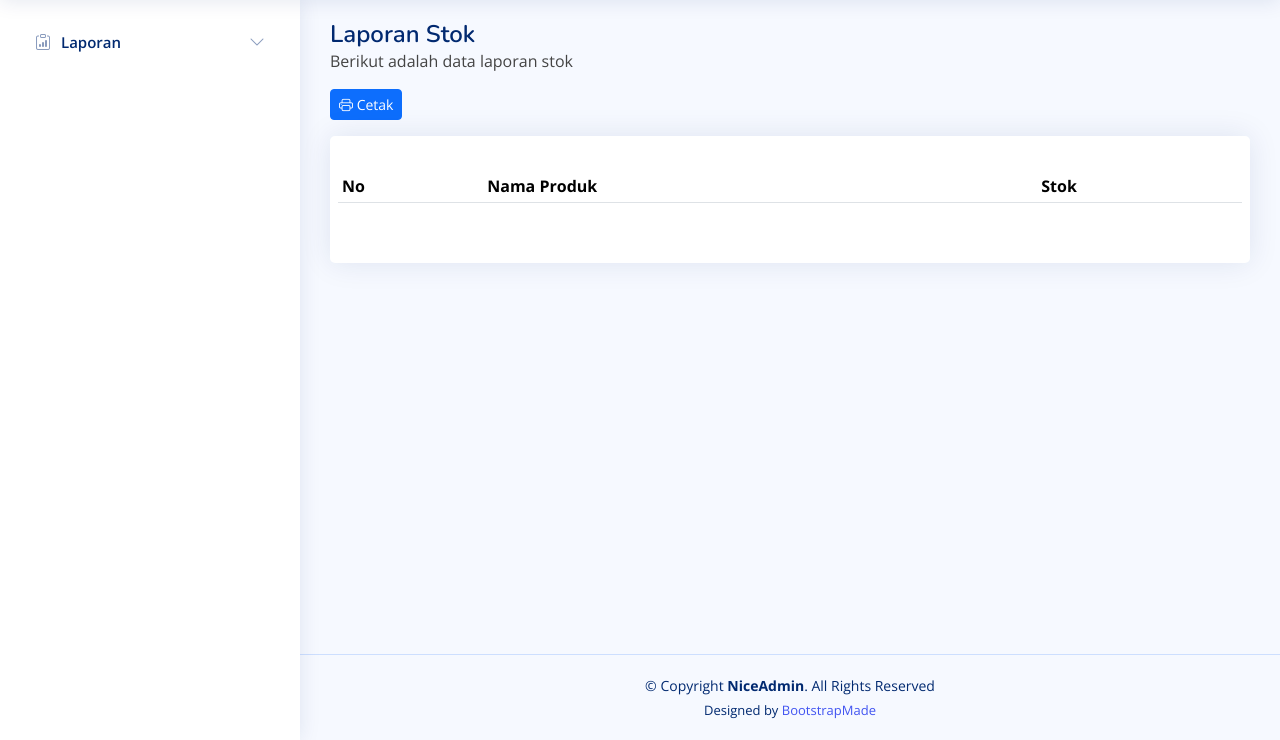
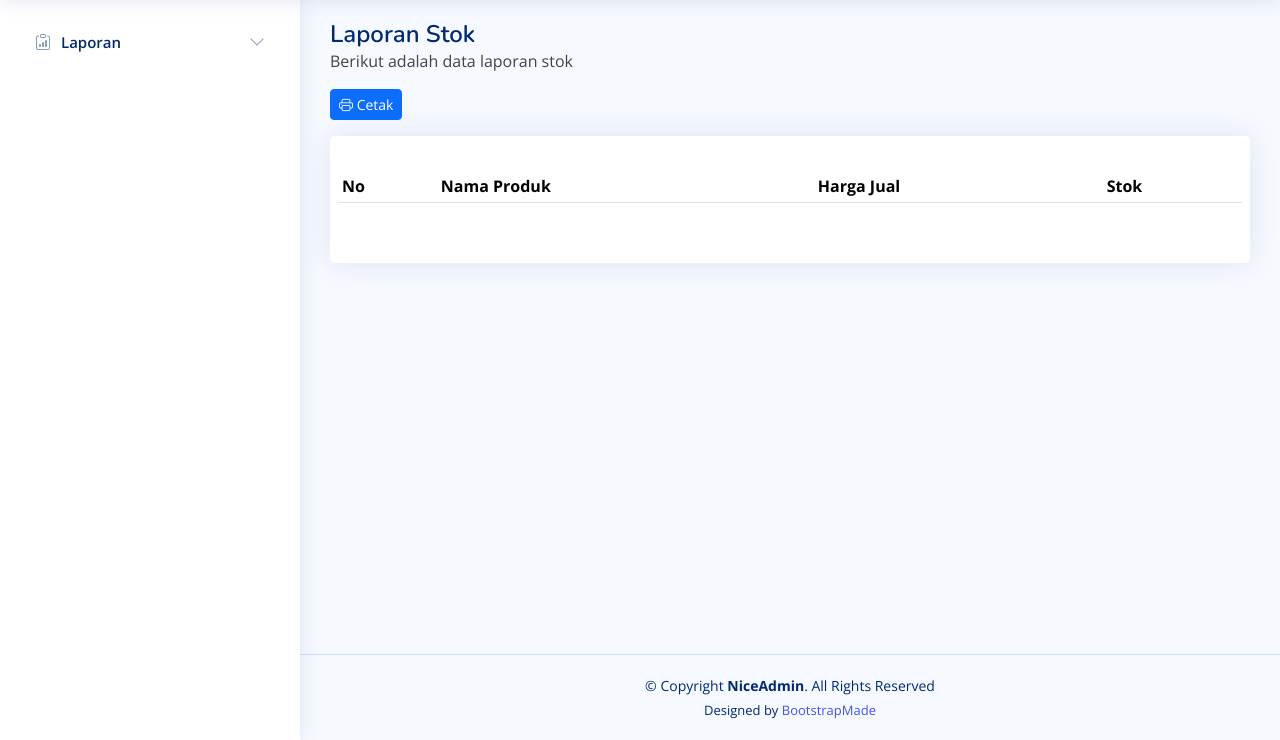
Before and after one commit to aamsetiana/kasir_ukk_aamsetiana, a CodeIgniter 4 app: template app/Views/Laporan/laporan-stok.php in a window 1280 px wide. Shown: the part 60-800 px from the top of the page. Run offline with PHP 8.4 and a stand-in for CodeIgniter, Linux system fonts and the light colour scheme; the template is opened without the code that fills it, so the values that code supplies are empty; some libraries are stand-ins or nearby versions.

Commit message:
edit stok

```diff
--- a/app/Views/Cetak/pdf-cetak.php
+++ b/app/Views/Cetak/pdf-cetak.php
@@ -66,6 +66,7 @@
             <tr>
                 <th>No</th>
                 <th>Nama Produk</th>
+                <th>Harga Jual</th>
                 <th>Stok</th>
             </tr>
         </thead>
@@ -75,6 +76,7 @@
                 <tr>
                     <td><?= $no++; ?></td>
                     <td><?= $baris['nama_produk']; ?></td>
+                    <td><?= $baris['harga_jual']; ?></td>
                     <td><?= $baris['stok']; ?></td>
                 </tr>
             <?php endforeach; ?>
--- a/app/Views/Laporan/laporan-stok.php
+++ b/app/Views/Laporan/laporan-stok.php
@@ -20,6 +20,7 @@
                     <tr>
                         <th>No</th>
                         <th>Nama Produk</th>
+                        <th>Harga Jual</th>
                         <th>Stok</th>
                     </tr>
                 </thead>
@@ -34,6 +35,7 @@
                         <tr>
                             <th scope="row"><?= $no; ?></th>
                             <td><?= $baris['nama_produk']; ?></td>
+                            <td><?= $baris['harga_jual']; ?></td>
                             <td><?= $baris['stok']; ?>
 
 
--- a/app/Views/layout/template.php
+++ b/app/Views/layout/template.php
@@ -380,6 +380,7 @@
 
   <script>
     // Ambil data dari controller
+    // Ambil data dari controller
     var chartData = <?= json_encode($chartData) ?>;
 
     // Daftar bulan untuk label chart
@@ -395,21 +396,21 @@
       data: {
         labels: months,
         datasets: [{
-          label: 'Chart Example',
+          label: 'Pendapatan',
           data: incomeData,
           backgroundColor: [
-            'rgba(255, 99, 132, 0.2)',
-            'rgba(54, 162, 235, 0.2)',
-            'rgba(255, 206, 86, 0.2)',
-            'rgba(75, 192, 192, 0.2)',
-            'rgba(153, 102, 255, 0.2)'
+            'rgba(54, 162, 235, 0.2)', // Light blue
+            'rgba(75, 192, 192, 0.2)', // Lighter blue
+            'rgba(102, 227, 236, 0.2)', // Even lighter blue
+            'rgba(129, 252, 255, 0.2)', // Very light blue
+            'rgba(153, 102, 255, 0.2)' // Lighter purple (existing color)
           ],
           borderColor: [
-            'rgba(255, 99, 132, 1)',
-            'rgba(54, 162, 235, 1)',
-            'rgba(255, 206, 86, 1)',
-            'rgba(75, 192, 192, 1)',
-            'rgba(153, 102, 255, 1)'
+            'rgba(54, 162, 235, 1)', // Blue
+            'rgba(75, 192, 192, 1)', // Medium blue
+            'rgba(102, 227, 236, 1)', // Darker blue
+            'rgba(129, 252, 255, 1)', // Lightest blue
+            'rgba(153, 102, 255, 1)' // Purple (existing color)
           ],
           borderWidth: 1
         }]
```
